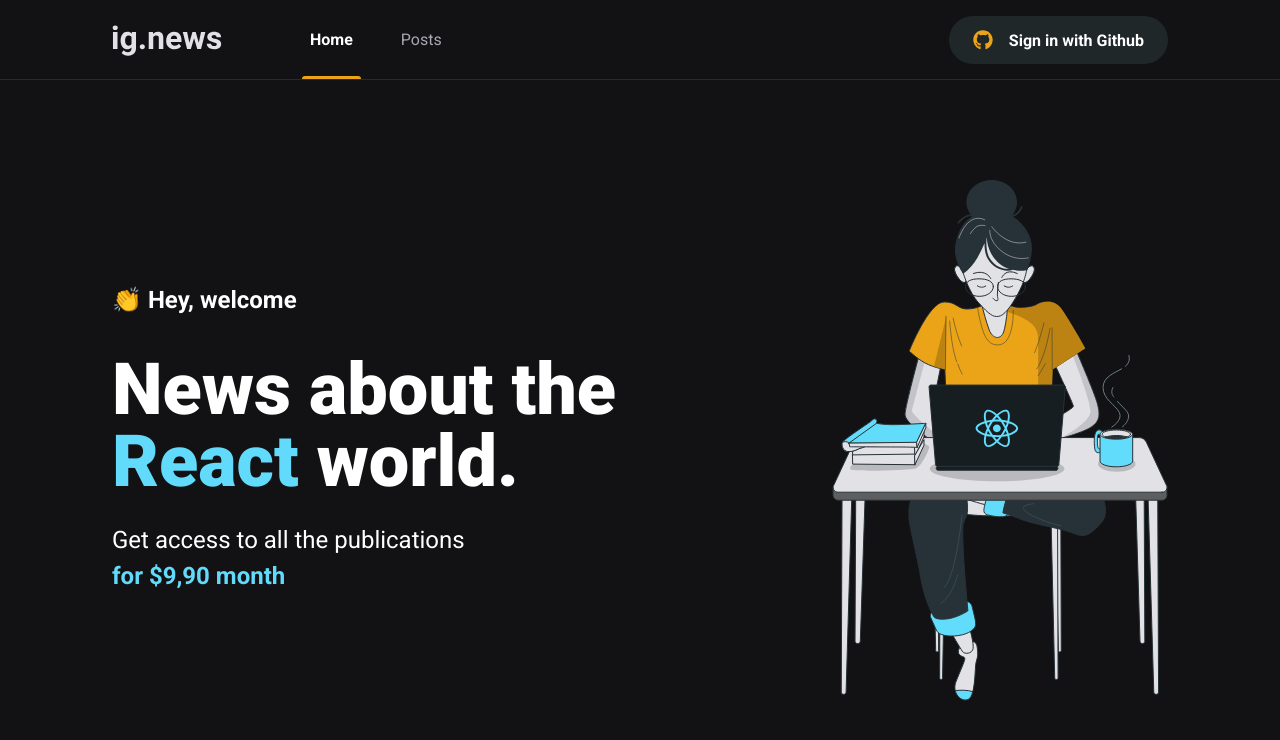
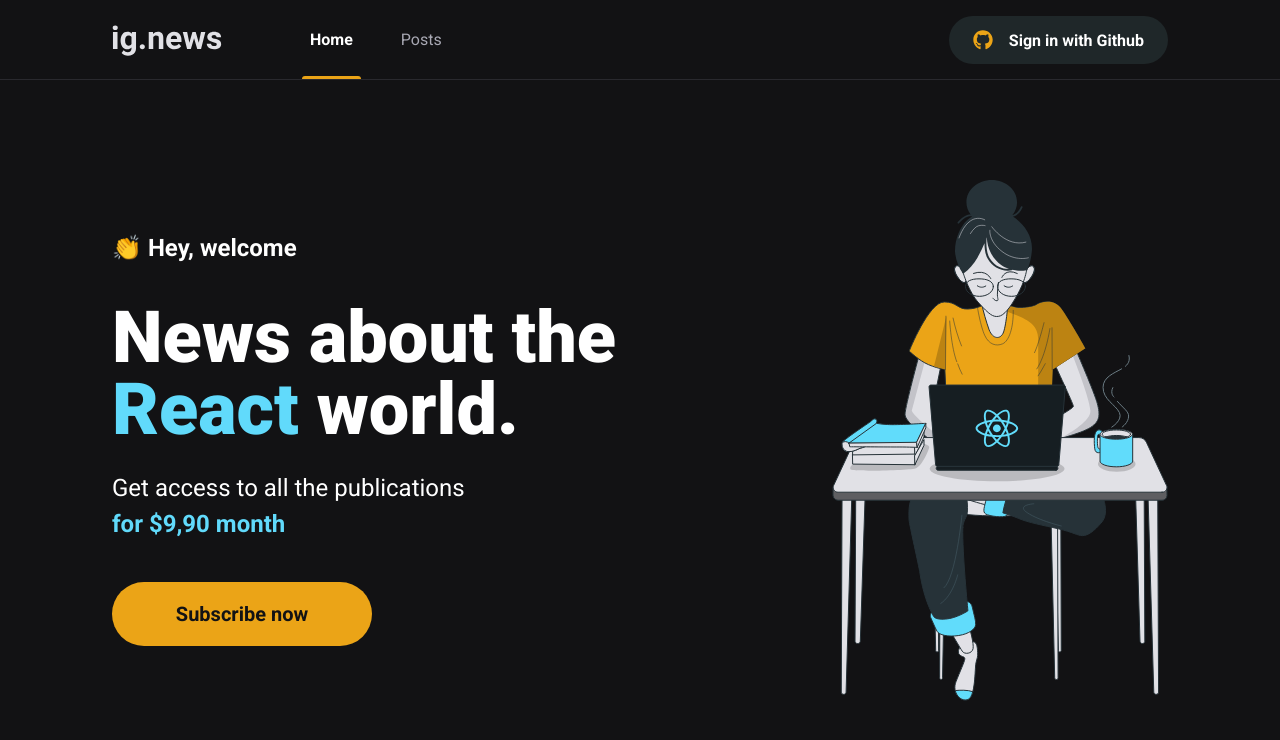
Before and after one commit to carlos-hr/ignews, a Next.js app: page / in a window 1280 px wide. Shown: the top 740 px of the page. Built offline with nearby package versions, Linux system fonts and the light colour scheme.

Commit message:
feat: creating subscribe button

```diff
--- /dev/null
+++ b/src/components/SubscribeButton/index.tsx
@@ -0,0 +1,12 @@
+import { subscribeText } from "./locales";
+import styles from "./styles.module.scss";
+
+const SubscribeButton = () => {
+  return (
+    <button type="button" className={styles.subscribeButton}>
+      {subscribeText}
+    </button>
+  );
+};
+
+export default SubscribeButton;
--- /dev/null
+++ b/src/components/SubscribeButton/locales.tsx
@@ -0,0 +1 @@
+export const subscribeText = "Subscribe now";
--- /dev/null
+++ b/src/components/SubscribeButton/styles.module.scss
@@ -0,0 +1,18 @@
+.subscribeButton {
+  height: 4rem;
+  width: 260px;
+  border: 0;
+  border-radius: 2rem;
+  background: var(--yellow-500);
+  color: var(--gray-900);
+  font-size: 1.25rem;
+  font-weight: bold;
+  display: flex;
+  align-items: center;
+  justify-content: center;
+  transition: filter 0.2s;
+
+  &:hover {
+    filter: brightness(0.8);
+  }
+}
--- a/src/components/index.tsx
+++ b/src/components/index.tsx
@@ -1,2 +1,3 @@
 export { default as Header } from "./Header";
 export { default as SignInButton } from "./SignInButton";
+export { default as SubscribeButton } from "./SubscribeButton";
--- a/src/pages/index.tsx
+++ b/src/pages/index.tsx
@@ -1,4 +1,5 @@
 import Head from "next/head";
+import { SubscribeButton } from "../components";
 import styles from "../styles/home.module.scss";
 
 export default function Home() {
@@ -19,6 +20,8 @@
             <br />
             <span>for $9,90 month</span>
           </p>
+
+          <SubscribeButton />
         </section>
 
         <img src="/images/avatar.svg" alt="Girl codding" />
--- a/src/styles/home.module.scss
+++ b/src/styles/home.module.scss
@@ -37,4 +37,8 @@
       font-weight: bold;
     }
   }
+
+  button {
+    margin-top: 2.5rem;
+  }
 }
```
